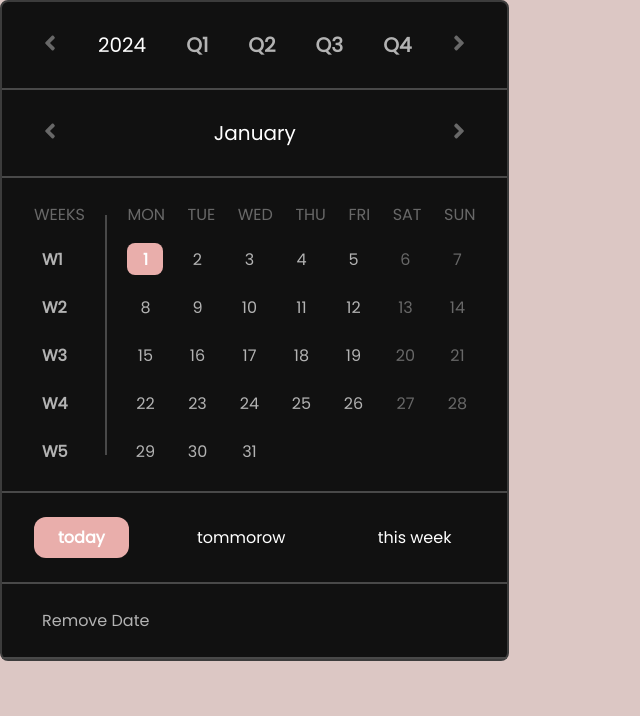
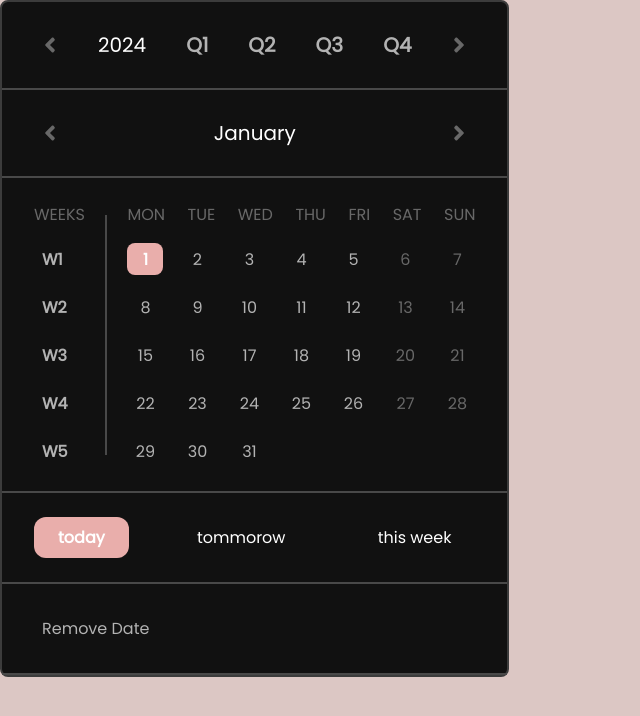
Before and after one commit to Tantanok221/Tasklander, a React (Vite) app: page / in a window 1280 px wide. Shown: the top 716 px of the page, without its empty margins (0-640 px from the left). Built offline with nearby package versions, Linux system fonts and the light colour scheme.

Commit message:
refactor: remove unused classes

```diff
--- a/src/components/DatePicker/style.module.css
+++ b/src/components/DatePicker/style.module.css
@@ -8,6 +8,14 @@
   font-size: 1rem;
   border-radius: 8px;
 }
+
+.weekText {
+  color: var(--iconGray-onHold);
+  font-weight: 500;
+  font-size: 1rem;
+  border-radius: 8px;
+}
+
 .quater {
   color: var(--iconGray-onHold);
   font-weight: 600;
@@ -31,13 +39,13 @@
 .icon {
   border-radius: 8px;
   padding: 4px 4px;
+  align-self: center;
+  justify-self: center;
 }
-.icon:hover {
-  background-color: var(--onHold);
+.iconAdjustment{
+  display: flex
 }
-.icon:active {
-  background-color: var(--onClick);
-}
+
 .body {
   background-color: var(--background);
   border-radius: 0.5rem;
@@ -49,11 +57,9 @@
   border-radius: 8px;
   padding: 0px;
 }
-.button :hover {
-  background-color: var(--onHold);
-}
-.button :active {
-  background-color: var(--onClick);
+
+.buttonBorderRadius {
+  border-radius: 8px;
 }
 .week {
   display: flex;
@@ -106,12 +112,7 @@
   padding: 0.5rem 1.5rem;
   border-radius: 12px;
 }
-.quickSelect:hover {
-  background-color: var(--onHold);
-}
-.quickSelect:active {
-  background-color: var(--onClick);
-}
+
 .removeDate {
   color: var(--iconGray-onHold);
   font-size: 1rem;
@@ -120,13 +121,10 @@
   width: 100%;
   border-radius: 8px;
   padding-left: 8px;
+  padding-top: 8px;
+  padding-bottom: 8px;
 }
-.removeDate:hover {
-  background-color: var(--onHold);
-}
-.removeDate:active {
-  background-color: var(--onClick);
-}
+
 .row:nth-child(1) {
   gap: 1.5rem;
   align-items: center;
@@ -163,6 +161,3 @@
   color: var(--white);
   font-weight: 600;
 }
-.active :hover {
-  background-color: var(--brandColor);
-}
```
